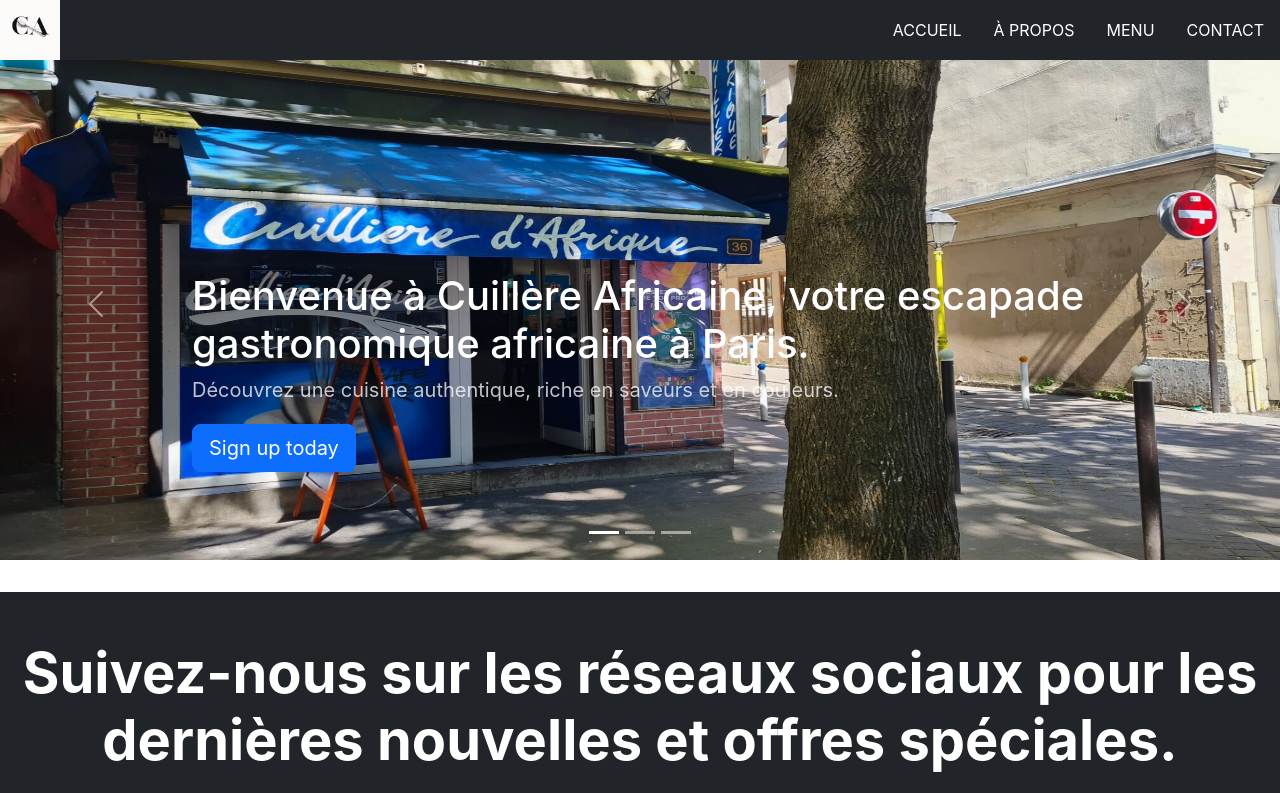
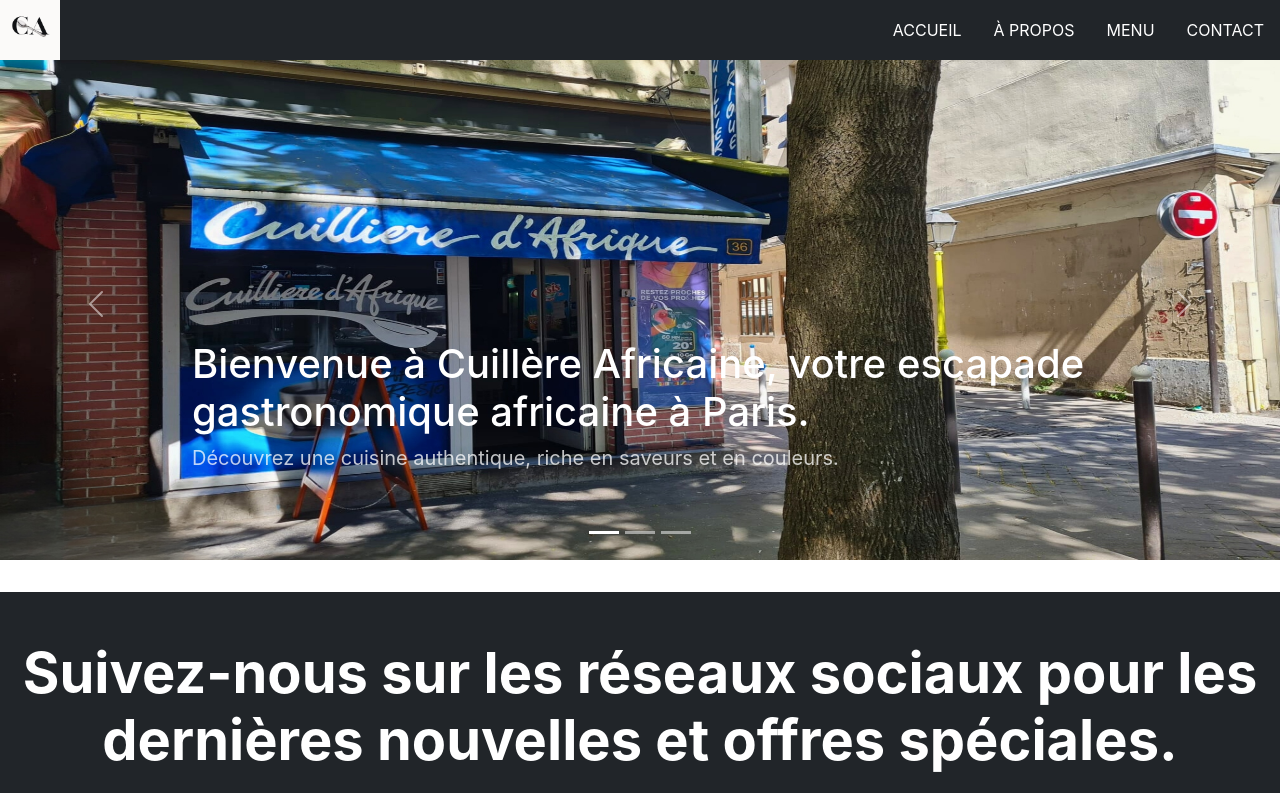
Before and after one commit to yve-n/cuillere-africaine-react, a React (Create React App) app: page / in a window 1280 px wide. Shown: the top 793 px of the page. Built offline with nearby package versions, Linux system fonts and the light colour scheme; the HTML template or start-up script is replaced by a standard one.

Commit message:
remove button on carousel

```diff
--- a/src/Components/Home/Home.jsx
+++ b/src/Components/Home/Home.jsx
@@ -22,7 +22,6 @@
                         <div className="carousel-caption text-start">
                             <h1>Bienvenue à Cuillère Africaine, votre escapade gastronomique africaine à Paris.</h1>
                             <p className="opacity-75">Découvrez une cuisine authentique, riche en saveurs et en couleurs.</p>
-                            <p><a className="btn btn-lg btn-primary" href="/">Sign up today</a></p>
                         </div>
                     </div>
                 </div>
@@ -32,7 +31,6 @@
                         <div className="carousel-caption">
                             <h1>Bienvenue à Cuillère Africaine, votre escapade gastronomique africaine à Paris.</h1>
                             <p>Découvrez une cuisine authentique, riche en saveurs et en couleurs.</p>
-                            <p><a className="btn btn-lg btn-primary" href="/">Learn more</a></p>
                         </div>
                     </div>
                 </div>
@@ -42,7 +40,6 @@
                         <div className="carousel-caption text-end">
                             <h1>Bienvenue à Cuillère Africaine, votre escapade gastronomique africaine à Paris.</h1>
                             <p>Découvrez une cuisine authentique, riche en saveurs et en couleurs.</p>
-                            <p><a className="btn btn-lg btn-primary" href="/">Browse gallery</a></p>
                         </div>
                     </div>
                 </div>
```
